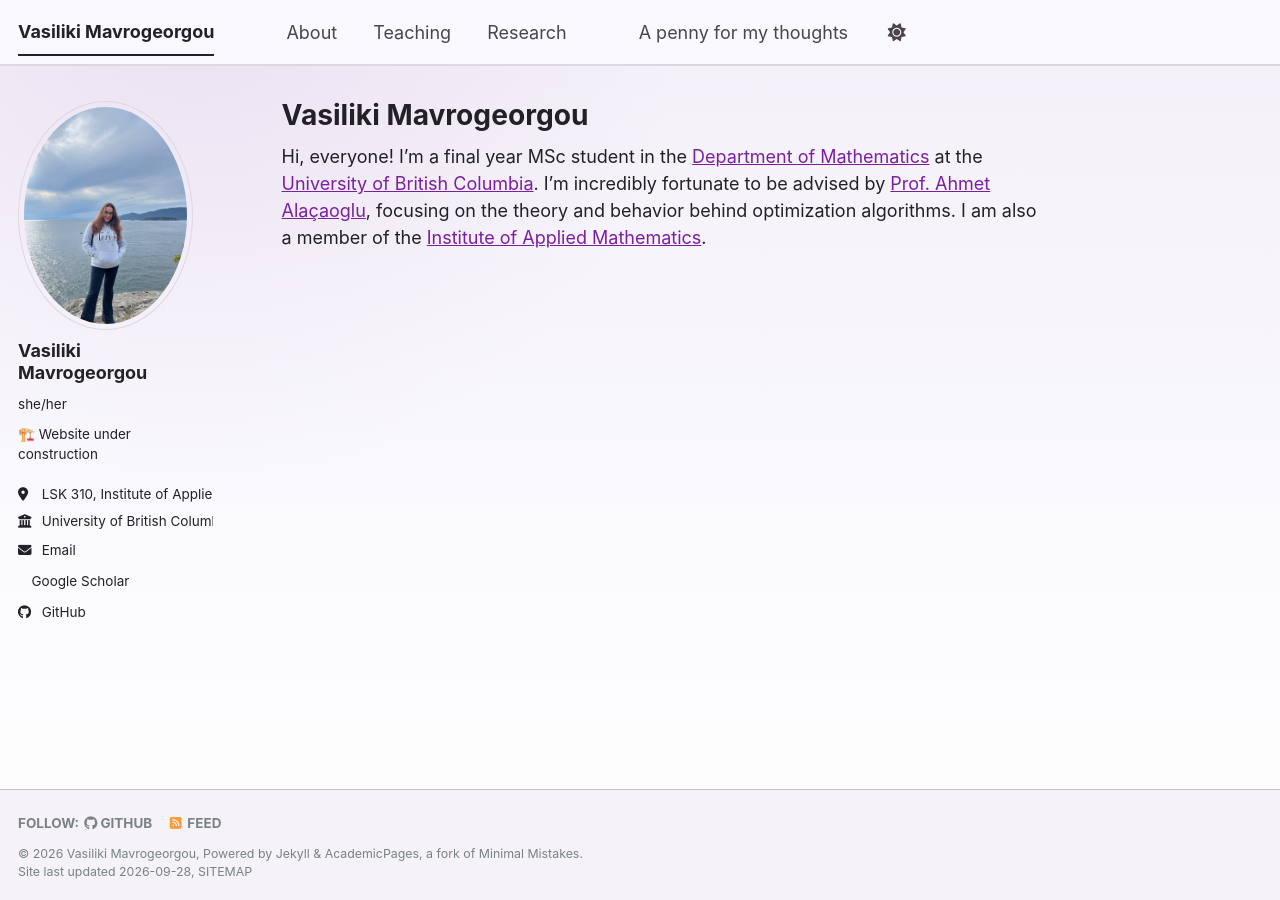
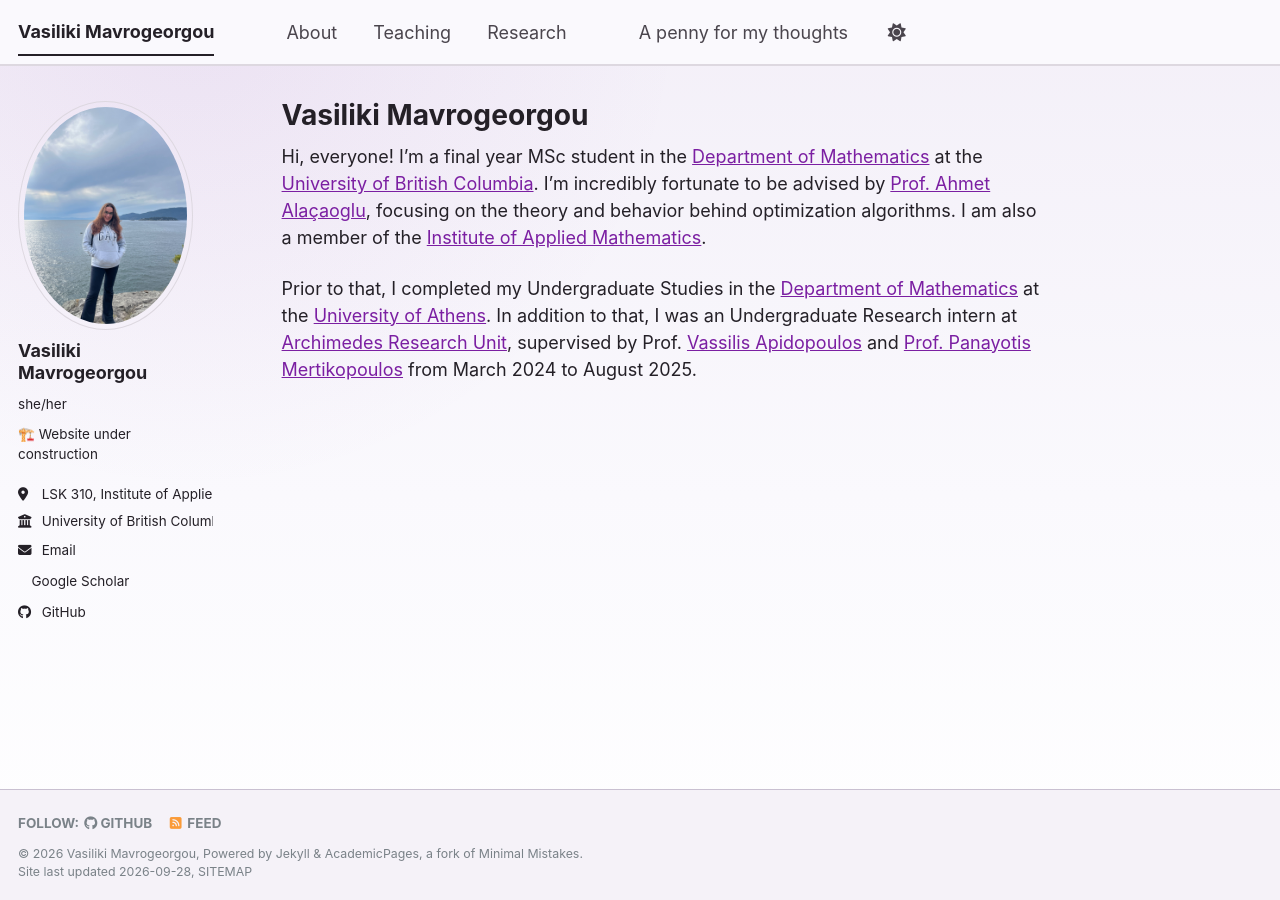
Before and after one commit to vmavrogeorgou/vmavrogeorgou.github.io, a Jekyll site: the page built from _pages/about.md, in a window 1280 px wide. Built offline with Jekyll 4.4.1, drawn with Linux system fonts in a browser that asks for light colours; a style sheet for code colours, icons or effects is not loaded.

Commit message:
Update about page

```diff
--- a/_pages/about.md
+++ b/_pages/about.md
@@ -8,6 +8,8 @@ redirect_from:
 ---
 
 Hi, everyone! I'm a final year MSc student in the [Department of Mathematics](https://www.math.ubc.ca/){:target="_blank" rel="noopener noreferrer"} at the [University of British Columbia](https://www.ubc.ca/){:target="_blank" rel="noopener noreferrer"}. I'm incredibly fortunate to be advised by [Prof. Ahmet Alaçaoglu](https://ahmetalacaoglu.github.io/){:target="_blank" rel="noopener noreferrer"}, focusing on the theory and behavior behind optimization algorithms. I am also a member of the [Institute of Applied Mathematics](https://www.iam.ubc.ca/){:target="_blank" rel="noopener noreferrer"}.
+
+Prior to that, I completed my Undergraduate Studies in the [Department of Mathematics](https://www.math.uoa.gr) at the [University of Athens](https://en.uoa.gr). In addition to that, I was an Undergraduate Research intern at [Archimedes Research Unit](https://archimedesai.gr/en/), supervised by Prof. [Vassilis Apidopoulos](https://vassilisapid.github.io/) and [Prof. Panayotis Mertikopoulos](https://polaris.imag.fr/panayotis.mertikopoulos/) from March 2024 to August 2025.
 
 <!-- This is the front page of a website that is powered by the [Academic Pages template](https://github.com/academicpages/academicpages.github.io) and hosted on GitHub pages. [GitHub pages](https://pages.github.com) is a free service in which websites are built and hosted from code and data stored in a GitHub repository, automatically updating when a new commit is made to the repository. This template was forked from the [Minimal Mistakes Jekyll Theme](https://mmistakes.github.io/minimal-mistakes/) created by Michael Rose, and then extended to support the kinds of content that academics have: publications, talks, teaching, a portfolio, blog posts, and a dynamically-generated CV. Incidentally, these same features make it a great template for anyone that needs to show off a professional template!
 
```
